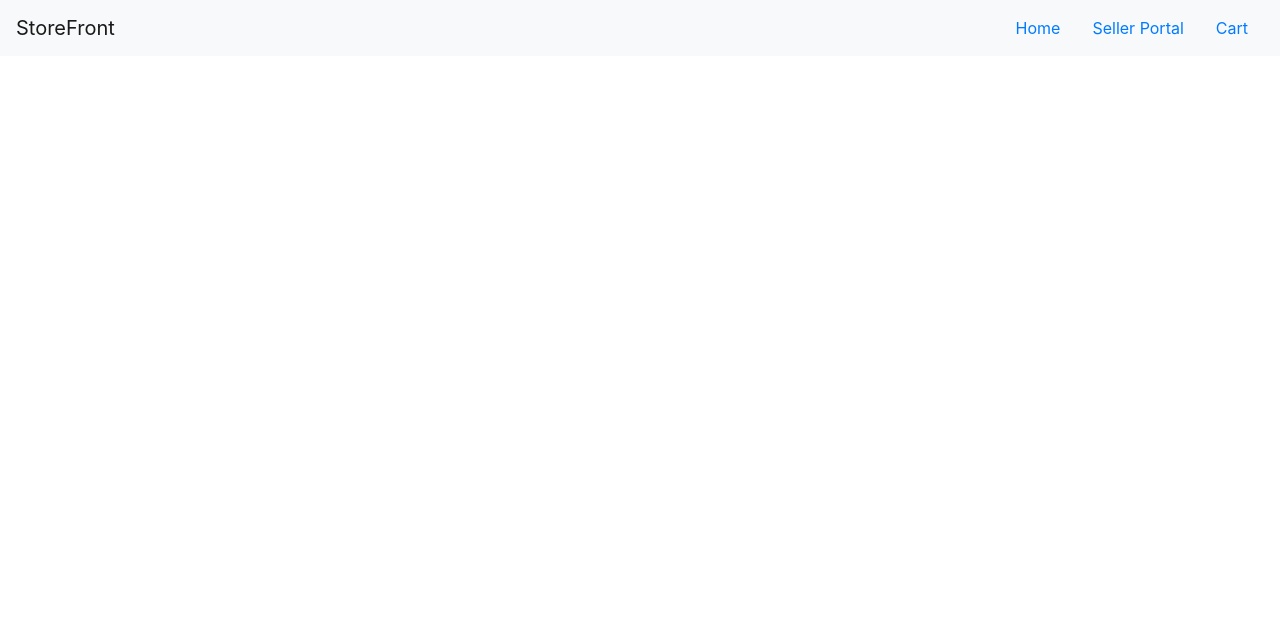
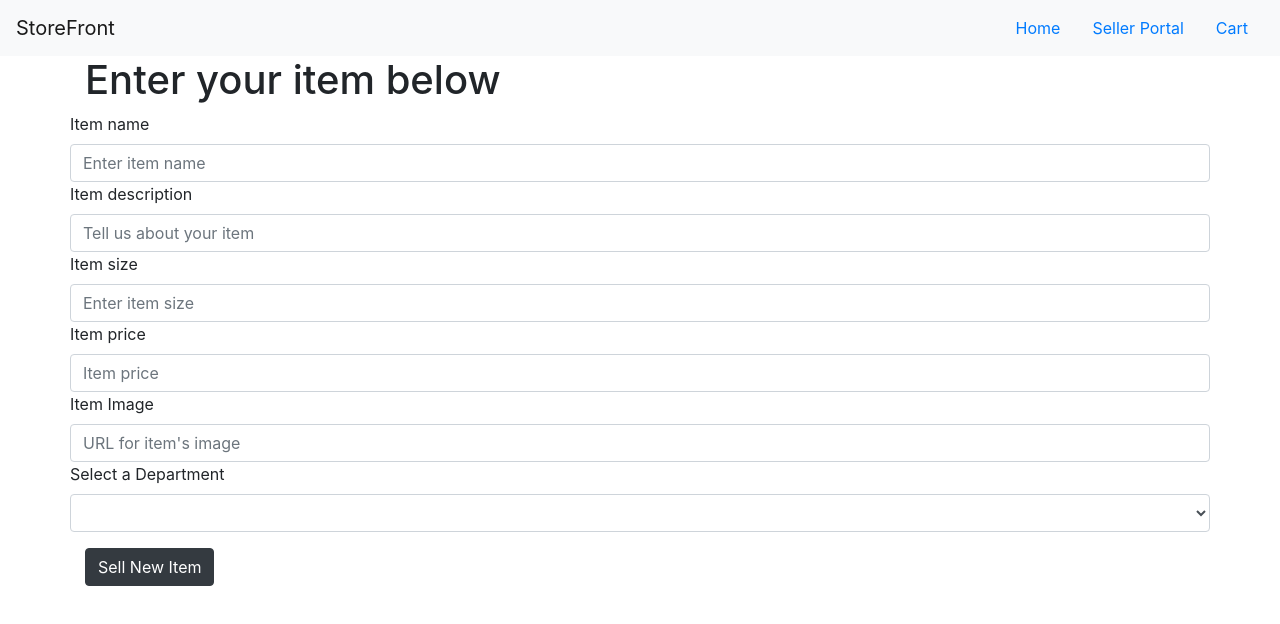
Before and after one commit to ryanmanchester/storefront-frontend, a React (Create React App) app: page /new-items in a window 1280 px wide. Shown: the top 624 px of the page. Built offline with nearby package versions, Linux system fonts and the light colour scheme; no server answers.

Commit message:
adds new items form with updates to Redux store

```diff
--- a/src/App.js
+++ b/src/App.js
@@ -8,7 +8,8 @@ import WomensList from './components/WomensList';
 import SellerSignUp from './components/SellerSignUp';
 import SellerLogin from './components/SellerLogin';
 import { getCurrentSeller } from './actions/currentSeller';
-import CurrentSellerItems from './components/CurrentSellerItems'
+import CurrentSellerItems from './components/CurrentSellerItems';
+import NewItemForm from './components/NewItemForm';
 
  class App extends Component {
 
@@ -17,7 +18,6 @@ import CurrentSellerItems from './components/CurrentSellerItems'
   }
 
   render(){
-    console.log(this.props.currentSeller)
     return (
       <div className="App">
       <NavigationBar />
@@ -29,6 +29,7 @@ import CurrentSellerItems from './components/CurrentSellerItems'
           <Route exact path="/sellers/login" component={SellerLogin} />
           <Route exact path="/sellers/signup" component={SellerSignUp} />
           <Route exact path="/sellers/:id" component={CurrentSellerItems} />
+          <Route exact path="/new-items" component={NewItemForm} />
         </Switch>
       </Router>
     </div>
--- /dev/null
+++ b/src/actions/newItemsForm.js
@@ -0,0 +1,6 @@
+export const updateNewItemsForm = (formData) => {
+  return {
+    type: "UPDATE_NEW_ITEMS_FORM",
+    formData
+  }
+}
--- a/src/components/CurrentSellerItems.js
+++ b/src/components/CurrentSellerItems.js
@@ -1,6 +1,7 @@
 import React from 'react'
 import { connect } from 'react-redux'
 import { Container, Button } from 'react-bootstrap'
+import { Link } from 'react-router-dom'
 import ButtonGroup from 'react-bootstrap/ButtonGroup'
 import ItemCard from '../components/ItemCard'
 import { logout } from '../actions/currentSeller'
@@ -17,7 +18,7 @@ const CurrentSellerItems = ({ logout, currentSeller, history }) => {
       <h2>Here's what you're selling:</h2>
       {currentSeller.included.map(item => <ItemCard key={item.id} item={item.attributes} />)}
       <ButtonGroup>
-        <Button variant="dark">Sell More Items</Button>
+        <Link to="/sellers/new-items"><Button variant="dark">Sell More Items</Button></Link>
         <Button variant="dark" onClick={handleOnClick}>Log Out</Button>
       </ButtonGroup>
       </Container>
@@ -28,7 +29,7 @@ const CurrentSellerItems = ({ logout, currentSeller, history }) => {
         <h1>Welcome Back {currentSeller.data.attributes.name}</h1>
         <h2>Looks like you're not selling anything right now</h2>
           <ButtonGroup>
-            <Button variant="dark">Start Selling Items</Button>
+              <Link to="/new-items"><Button variant="dark">Start Selling Items</Button></Link>
             <Button variant="dark" onClick={handleOnClick}>Log Out</Button>
           </ButtonGroup>
       </Container>
--- a/src/components/NavigationBar.js
+++ b/src/components/NavigationBar.js
@@ -10,7 +10,7 @@ import { logout } from '../actions/currentSeller';
         <Navbar.Brand>StoreFront</Navbar.Brand>
         <Navbar.Collapse className="justify-content-end">
             <Nav.Link  href="/">Home</Nav.Link>
-            <Nav.Link href="/sellers">{currentSeller.data.attributes.name}s Shop</Nav.Link>
+            <Nav.Link href={"/sellers/" + currentSeller.data.id}>{currentSeller.data.attributes.name}s Shop</Nav.Link>
             <Nav.Link href="/cart">Cart</Nav.Link>
         </Navbar.Collapse>
 
--- /dev/null
+++ b/src/components/NewItemForm.js
@@ -0,0 +1,62 @@
+import React from 'react'
+import Form from 'react-bootstrap/Form';
+import { connect } from 'react-redux';
+import { Container, Button, Row} from 'react-bootstrap';
+import { updateNewItemsForm } from '../actions/newItemsForm';
+
+const NewItemForm = ( { newItemsForm, updateNewItemsForm }) => {
+
+  const handleOnChange = (event) => {
+    updateNewItemsForm({
+      ...newItemsForm,
+      [event.target.name]: event.target.value
+    })
+  }
+
+  const handleOnSubmit = (event) => {
+    event.preventDefault()
+    alert("Submit")
+  }
+
+  return (
+    <Container>
+    <h1>Enter your item below</h1>
+    <Form onSubmit={handleOnSubmit}>
+    <Form.Group as={Row} controlId="formGroupName">
+      <Form.Label>Item name</Form.Label>
+      <Form.Control onChange={handleOnChange}  name="name" type="text"  placeholder="Enter item name" />
+
+      <Form.Label>Item description</Form.Label>
+      <Form.Control onChange={handleOnChange} name="description" type="text-area" placeholder="Tell us about your item" />
+
+      <Form.Label>Item size</Form.Label>
+      <Form.Control onChange={handleOnChange} name="size" type="text"  placeholder="Enter item size" />
+
+      <Form.Label>Item price</Form.Label>
+      <Form.Control onChange={handleOnChange} name="price" type="number" placeholder="Item price" />
+
+      <Form.Label>Item Image</Form.Label>
+      <Form.Control onChange={handleOnChange}  name="imageUrl" type="text"  placeholder="URL for item's image" />
+
+      <Form.Label>Select a Department</Form.Label>
+      <Form.Control onChange={handleOnChange} name="category" as="select">
+        <option selected value="" />
+        <option value="Men">Men's</option>
+        <option value="Women">Women's</option>
+        <option value="Accessories">Accessories</option>
+      </Form.Control>
+      </Form.Group>
+      <Button  variant="dark" type="submit">Sell New Item</Button>
+    </Form>
+    </Container>
+  )
+}
+
+const mapStateToProps = state => {
+  return {
+    newItemsForm: state.newItemsForm
+  }
+}
+
+
+export default connect(mapStateToProps, {updateNewItemsForm})(NewItemForm)
--- a/src/components/SellerLogin.js
+++ b/src/components/SellerLogin.js
@@ -1,7 +1,7 @@
 import React from 'react'
 import { connect } from 'react-redux';
 import Form from 'react-bootstrap/Form';
-import { Container, Button, Col } from 'react-bootstrap';
+import { Button } from 'react-bootstrap';
 import HomeHeader from '../styled-components/HomeHeader';
 import { updateLoginForm } from '../actions/loginForm';
 import { login } from '../actions/currentSeller';
@@ -25,7 +25,7 @@ const SellerLogin = ({ login, loginForm, updateLoginForm, history, match }) => {
   <HomeHeader>
     <h1>Welcome Back to StoreFront</h1>
 
-    <h4> - Log In Below to Start Selling - </h4>
+    <h4> - Please Log In Below - </h4>
       <Form onSubmit={handleOnSubmit} >
         <Form.Group controlId="formGroupName">
           <Form.Label>Name</Form.Label>
--- a/src/components/SellerSignUp.js
+++ b/src/components/SellerSignUp.js
@@ -1,7 +1,7 @@
-import React, { Component } from 'react';
+import React from 'react';
 import { connect } from 'react-redux';
 import Form from 'react-bootstrap/Form';
-import { Container, Button, Col } from 'react-bootstrap';
+import { Button } from 'react-bootstrap';
 import HomeHeader from '../styled-components/HomeHeader';
 import { updateSignupForm } from '../actions/signupForm';
 import { signup } from '../actions/currentSeller';
@@ -24,7 +24,7 @@ const SellerSignUp = ({ signup, signupForm, updateSignupForm, history }) => {
       <HomeHeader>
       <h1>Join the StoreFront Team</h1>
 
-      <h4>Please sign up below</h4>
+      <h4>- Sign Up Below and Start Selling -</h4>
         <Form onSubmit={handleOnSubmit}>
           <Form.Group controlId="formGroupName">
             <Form.Label>Name</Form.Label>
--- /dev/null
+++ b/src/reducers/newItemsForm.js
@@ -0,0 +1,21 @@
+const initialState = {
+  name:'',
+  description:'',
+  size:'',
+  price: null,
+  imageUrl:'',
+  category:''
+}
+
+export default (state = initialState, action) => {
+  switch (action.type) {
+    case "UPDATE_NEW_ITEMS_FORM":
+      return action.formData
+    case "CLEAR_NEW_ITEMS_FORM":
+      return initialState
+
+    default:
+      return state
+
+  }
+}
--- a/src/store.js
+++ b/src/store.js
@@ -1,4 +1,4 @@
-import React from 'react';
+
 import { combineReducers } from 'redux';
 import manageCart from './reducers/manageCart.js';
 import categoriesReducer from './reducers/categoriesReducer';
@@ -7,6 +7,7 @@ import womensItemsReducer from './reducers/womensItemsReducer';
 import currentSeller from './reducers/currentSeller';
 import loginForm from './reducers/loginForm';
 import signupForm from './reducers/signupForm';
+import newItemsForm from './reducers/newItemsForm';
 
 const reducer = combineReducers({
   cart: manageCart,
@@ -15,7 +16,8 @@ const reducer = combineReducers({
   womens: womensItemsReducer,
   currentSeller,
   loginForm,
-  signupForm
+  signupForm,
+  newItemsForm
 })
 
 export default reducer
```
